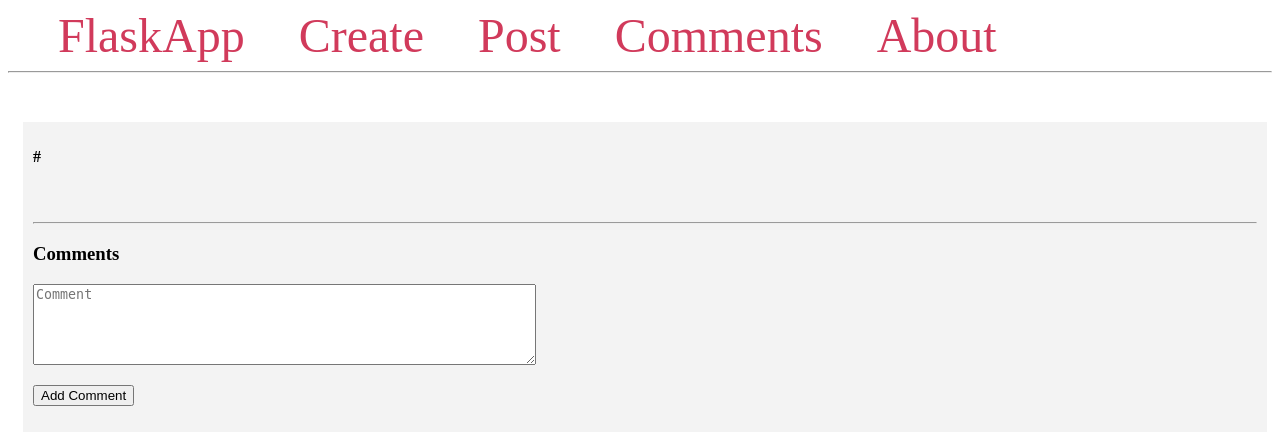
After one commit to aditya-guj306/Mindbowser_Internship, a Flask app: template sqlalchemy_implementation/templates/post.html in a window 1280 px wide. The commit adds this page. Shown: the top 445 px of the page. Run offline with Flask 3, Linux system fonts and the light colour scheme; the template is opened without the code that fills it, so the values that code supplies are empty.

Commit message:
Added new feature

```diff
--- a/sqlalchemy_implementation/app.py
+++ b/sqlalchemy_implementation/app.py
@@ -1,13 +1,13 @@
 from flask import Flask ,render_template,request,redirect,url_for
 from flask_sqlalchemy import SQLAlchemy
 from sqlalchemy.sql import func
+import os
 
 
-
-
+app = Flask(__name__)
+app.config['SQLALCHEMY_DATABASE_URI'] = 'mysql://root:adi1202@localhost/app'
+app.config['SQLALCHEMY_TRACK_MODIFICATION']=False
 db = SQLAlchemy()
-app = Flask(__name__)
-app.config['SQLALCHEMY_DATABASE_URI'] = 'sqlite:///C:\\Users\\adity\\OneDrive\\Desktop\\Mindbowser_Intern\\app.db'
 db.init_app(app)
 
 class Student(db.Model):
@@ -18,13 +18,34 @@ class Student(db.Model):
     age = db.Column(db.Integer)
     created_at = db.Column(db.DateTime(timezone=True),server_default=func.now())
     bio = db.Column(db.Text)
+
+class Post(db.Model):
+    id = db.Column(db.Integer, primary_key=True)
+    title = db.Column(db.String(100))
+    content = db.Column(db.Text)
+    comments = db.relationship('Comment',backref='post')
+
+    def __repr__(self):
+        return f'<Post "(self.title)">'
+
+class Comment(db.Model):
+    id = db.Column(db.Integer, primary_key=True)
+    content = db.Column(db.Text)
+    post_id = db.Column(db.Integer, db.ForeignKey('post.id'))
+
+    def __repr__(self):
+        return f'<Comment "{self.content[:20]}...">'
 with app.app_context():
     db.create_all()
+
 
 @app.route('/')
 def index():
     students = Student.query.all()
-    return render_template('index.html', students=students)
+    posts = Post.query.all()
+    return render_template('index.html', students=students,posts=posts)
+
+
 
 @app.route('/<int:student_id>/')
 def student(student_id):
@@ -81,5 +102,30 @@ def delete(student_id):
     db.session.commit()
     return redirect(url_for('index'))
 
+@app.route('/post/<int:post_id>/', methods=('GET', 'POST'))
+def post(post_id):
+    post = Post.query.get_or_404(post_id)
+    if request.method == 'POST':
+        comment = Comment(content=request.form['content'],post=post)
+        db.session.add(comment)
+        db.session.commit()
+        return redirect(url_for('post',post_id=post.id))
+
+    return render_template('post.html',post=post)
+@app.route('/comments/')
+def comments():
+    comments=Comment.query.order_by(Comment.id.desc()).all()
+    return render_template('comment.html',comments=comments)
+
+@app.post('/comments/<int:comment_id>/delete')
+def delete_comment(comment_id):
+    comment = Comment.query.get_or_404(comment_id)
+    post_id = comment.post.id
+    db.session.delete(comment)
+    db.session.commit()
+    return redirect(url_for('post',post_id=post_id))
+
+
+
 if __name__ == '__main__':
     app.run(debug=True)
--- a/sqlalchemy_implementation/templates/base.html
+++ b/sqlalchemy_implementation/templates/base.html
@@ -14,13 +14,37 @@
             display: flex;
             flex-direction: row;
             flex-wrap: wrap;
+
+
+        }
+        .feed {
+            margin: 5px;
+            width: 100%;
+            display: flex;
+            flex-direction: row;
+            flex-wrap: wrap;
+
+
         }
 
         .student {
+            flex: 30%;
+            padding: 10px;
+            margin: 5px;
+            background-color: rgb(225, 222, 222);
+            max-inline-size: 450px;
+        }
+        .comment {
+            padding: 10px;
+            margin: 10px;
+            background-color: #fff;
+        }
+
+        .post {
             flex: 20%;
             padding: 10px;
             margin: 5px;
-            background-color: rgb(225, 222, 222);
+            background-color: #f3f3f3;
             inline-size: 100%;
         }
 
@@ -48,11 +72,14 @@
     <nav>
         <a href="{{ url_for('index') }}">FlaskApp</a>
         <a href="{{ url_for('create') }}">Create</a>
+        <a href="#">Post</a>
+        <a href="{{ url_for('comments') }}">Comments</a>
         <a href="#">About</a>
     </nav>
     <hr>
     <div class="content">
         {% block content %} {% endblock %}
     </div>
+
 </body>
 </html>
--- /dev/null
+++ b/sqlalchemy_implementation/templates/post.html
@@ -0,0 +1,38 @@
+{% extends 'base.html' %}
+
+{% block content %}
+<span class="title"><h1>{%block title%} {{post.title}} {% endblock%}</h1></span>
+<div class="content">
+    <div class="post">
+        <p>
+            <b>#{{post.id}}</b>
+        </p>
+        <b>
+            <p class="title">{{post.title}}</p>
+        </b>
+        <div class="content">
+            <p>{{post.content}}</p>
+        </div>
+        <hr>
+        <h3>Comments</h3>
+        <form method="post">
+            <p>
+                <textarea name="content" placeholder="Comment" cols="60" rows="5"></textarea>
+            </p>
+            <p>
+                <button type="submit">Add Comment</button>
+            </p>
+        </form>
+        {% for comment in post.comments%}
+        <div class="comment">
+            <p>#{{post.id}}</p>
+            <p>{{post.content}}</p>
+            <form action="{{url_for('delete_comment',comment_id = comment.id)}}" method="post">
+                <input type="submit" value="Delete Comment" onclick="return confirm('Are you sure you want to delete this entry?')">
+            </form>
+        </div>
+        {%endfor%}
+    </div>
+</div>
+
+{% endblock %}
```
Also changed, not shown: sqlalchemy_implementation/templates/comment.html (added, +21 -0 lines), sqlalchemy_implementation/templates/index.html (+24 -0 lines), sqlalchemy_implementation/app.db.
